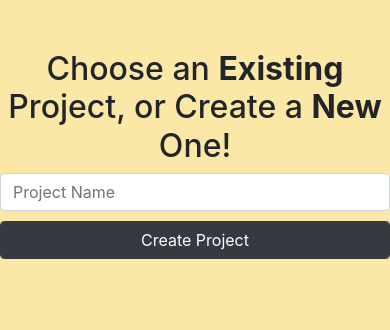
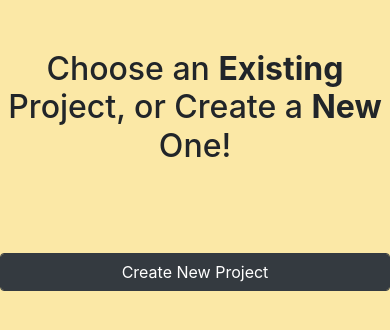
Before and after one commit to APNovichkov/BuildABackend, a Flask app: page /choose-project in a window 390 px wide. Shown: the top 330 px of the page. Run offline with Flask 2, Linux system fonts and the light colour scheme; data that the repository does not hold is empty; some libraries are stand-ins or nearby versions.

Commit message:
[addition] Added more functionality to landing pages

```diff
--- a/app.py
+++ b/app.py
@@ -16,14 +16,17 @@ projects = db['projects']
 def index():
     return redirect(url_for("show_choose_project_page"))
 
-@app.route("/builder")
-def show_builder():
+@app.route("/builder/<project_id>")
+def show_builder(project_id):
     """Show the builder template."""
+
+    print("This is id of the product: {}".format(project_id))
+    print("This is the name of that project: {}".format(projects.find_one({'_id': ObjectId(project_id)})['name']))
 
     return render_template(
         "builder.html",
         html_pages=html_pages.find(),
-        projects=projects.find(),
+        project=projects.find_one({'_id': ObjectId(project_id)}),
         num_html_pages=html_pages.count_documents({}))
 
 @app.route("/choose-project")
@@ -34,6 +37,13 @@ def show_choose_project_page():
         "choose_project.html",
         projects=projects.find())
 
+@app.route("/builder/delete/<project_id>")
+def remove_project(project_id):
+    """Delete project based on project_id thats passted in."""
+
+    projects.delete_one({'_id': ObjectId(project_id)})
+
+    return redirect(url_for("show_choose_project_page"))
 
 @app.route("/builder/new")
 def show_new_project_page():
@@ -46,9 +56,9 @@ def create_new_project():
     """Create NEW PROJECT."""
 
     project = {'name': request.form.get("project-name")}
-    projects.insert_one(project)
+    project_id = projects.insert_one(project).inserted_id
 
-    return redirect(url_for("show_builder"))
+    return redirect(url_for("show_builder", project_id=project_id))
 
 @app.route("/builder/add-html", methods=['POST'])
 def add_html_page():
--- a/static/css/main.css
+++ b/static/css/main.css
@@ -15,3 +15,11 @@
 .new-project-page{
     padding-top: 25%;
 }
+
+.project-grid{
+    margin-top: 30px;
+    display: grid;
+    grid-gap: 7px;
+    grid-template-columns: 1fr 1fr 1fr;
+    padding-bottom: 40px;
+}
--- a/templates/builder.html
+++ b/templates/builder.html
@@ -6,7 +6,7 @@
     <div class="row-centered">
         <div class="builder-header">
             <div class="col-md-12" style="text-align: center">
-                <h1>Backend Builder</h1>
+                <h1>Building {{ project.name }}</h1>
             </div>
         </div>
     </div>
--- a/templates/choose_project.html
+++ b/templates/choose_project.html
@@ -13,34 +13,34 @@
             <div class="col-md-3"></div>
         </div>
 
-        <div class="row" style='text-align: center;'>
-            <div class="col-md-1"></div>
-            <div class="col-md-9">
-                {% for project in projects %}
-                    <div class="card-columns">
+
+        <div class="row" style='text-align: center; '>
+            <div class="col-md-3"></div>
+            <div class="col-md-6">
+                <div class="project-grid">
+                    {% for project in projects %}
                         {% include "partials/project_snippet.html" %}
-                    </div>
-                {% endfor %}
+                    {% endfor %}
+                </div>
             </div>
-            <div class=col-md-1></div>
+            <div class="col-md-3"></div>
         </div>
 
         <div class="row" style='text-align: center;'>
-            <div class="col-md-3"></div>
-            <div class="col-md-6">
-                <form action="/builder/new" method="POST">
-                    <input type="text" class="form-control" name="project-name" placeholder="Project Name">
-                    <button type="submit" class="btn btn-dark form-control" style="margin-top: 10px">Create Project</button>
+            <div class="col-md-5"></div>
+            <div class="col-md-2">
+                <form action="/builder/new">
+                    <button type="submit" class="btn btn-dark form-control" style="margin-top: 10px">Create New Project</button>
                 </form>
             </div>
-            <div class="col-md-3"></div>
+            <div class="col-md-5"></div>
         </div>
     </div>
 
     <script src="https://ajax.googleapis.com/ajax/libs/jquery/3.4.1/jquery.min.js"></script>
     <script src="https://cdnjs.cloudflare.com/ajax/libs/popper.js/1.14.7/umd/popper.min.js"></script>
     <script src="https://maxcdn.bootstrapcdn.com/bootstrap/4.3.1/js/bootstrap.min.js"></script>
-    <script src="../static/js/main.js">
+    <script src="../static/js/main.js"></script>
 </body>
 
 {% endblock %}
--- a/templates/new_project.html
+++ b/templates/new_project.html
@@ -16,11 +16,6 @@
             <div class=col-md-5></div>
         </div>
     </div>
-
-    <script src="https://ajax.googleapis.com/ajax/libs/jquery/3.4.1/jquery.min.js"></script>
-    <script src="https://cdnjs.cloudflare.com/ajax/libs/popper.js/1.14.7/umd/popper.min.js"></script>
-    <script src="https://maxcdn.bootstrapcdn.com/bootstrap/4.3.1/js/bootstrap.min.js"></script>
-    <script src="../static/js/main.js">
 </body>
 
 {% endblock %}
--- a/templates/partials/navbar.html
+++ b/templates/partials/navbar.html
@@ -1,7 +1,7 @@
 <nav class="navbar navbar-expand-sm bg-dark navbar-dark">
   <ul class="navbar-nav">
     <li class="nav-item active">
-      <a class="nav-link" href="/builder">BuildABackend</a>
+      <a class="nav-link" href="/builder/{{ project._id }}">BuildABackend</a>
     </li>
     <li class="nav-item">
       <a class="nav-link disabled" href="#">test</a>
```
Also changed, not shown: templates/partials/project_snippet.html (+10 -2 lines), 1 other file.
